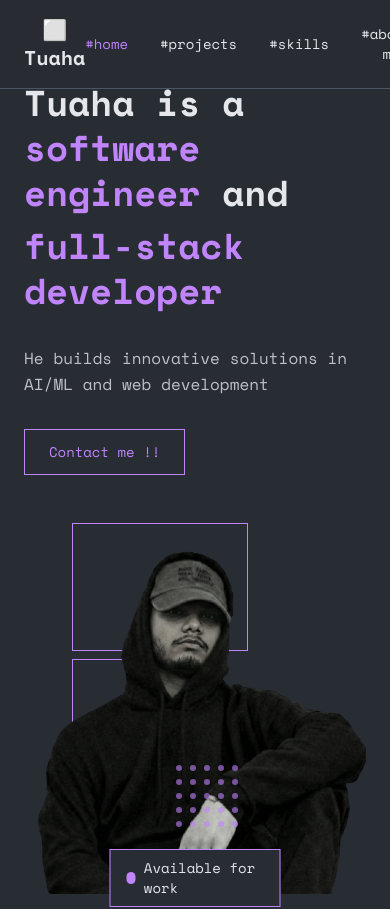
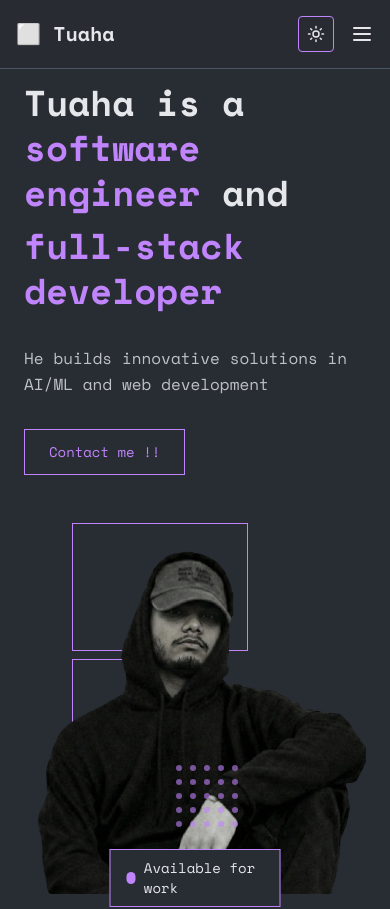
Before and after one commit to TUAHASHAIKH/Portfolio, a Next.js app: page / in a window 390 px wide. Shown: the top 909 px of the page. Built offline with nearby package versions, Linux system fonts and the light colour scheme.

Commit message:
Add responsive header with mobile menu and active section highlighting

```diff
--- a/components/header.tsx
+++ b/components/header.tsx
@@ -6,10 +6,12 @@ import { useEffect, useState } from 'react'
 
 export function Header() {
   const [activeSection, setActiveSection] = useState('home')
+  const [mobileMenuOpen, setMobileMenuOpen] = useState(false)
 
   const scrollToSection = (id: string) => {
     const element = document.getElementById(id)
     element?.scrollIntoView({ behavior: 'smooth' })
+    setMobileMenuOpen(false) // Close mobile menu after clicking
   }
 
   useEffect(() => {
@@ -51,15 +53,16 @@ export function Header() {
 
   return (
     <header className="fixed top-0 left-0 right-0 z-50 bg-background/80 backdrop-blur-sm border-b border-border">
-      <div className="max-w-6xl mx-auto px-6 py-4 flex items-center justify-between">
+      <div className="max-w-6xl mx-auto px-4 sm:px-6 py-4 flex items-center justify-between">
         <button
           onClick={() => scrollToSection('home')}
-          className="text-xl font-bold text-foreground hover:text-accent transition-colors"
+          className="text-xl font-bold text-foreground hover:text-accent transition-colors z-50"
         >
           ⬜ Tuaha
         </button>
 
-        <nav className="flex items-center gap-8">
+        {/* Desktop Navigation */}
+        <nav className="hidden md:flex items-center gap-8">
           <button
             onClick={() => scrollToSection('home')}
             className={`${
@@ -112,6 +115,106 @@ export function Header() {
           </button>
           <ThemeToggle />
         </nav>
+
+        {/* Mobile Menu Button */}
+        <div className="flex items-center gap-4 md:hidden">
+          <ThemeToggle />
+          <button
+            onClick={() => setMobileMenuOpen(!mobileMenuOpen)}
+            className="text-foreground hover:text-accent transition-colors z-50"
+            aria-label="Toggle menu"
+          >
+            {mobileMenuOpen ? (
+              <svg
+                xmlns="http://www.w3.org/2000/svg"
+                className="h-6 w-6"
+                fill="none"
+                viewBox="0 0 24 24"
+                stroke="currentColor"
+              >
+                <path
+                  strokeLinecap="round"
+                  strokeLinejoin="round"
+                  strokeWidth={2}
+                  d="M6 18L18 6M6 6l12 12"
+                />
+              </svg>
+            ) : (
+              <svg
+                xmlns="http://www.w3.org/2000/svg"
+                className="h-6 w-6"
+                fill="none"
+                viewBox="0 0 24 24"
+                stroke="currentColor"
+              >
+                <path
+                  strokeLinecap="round"
+                  strokeLinejoin="round"
+                  strokeWidth={2}
+                  d="M4 6h16M4 12h16M4 18h16"
+                />
+              </svg>
+            )}
+          </button>
+        </div>
+
+        {/* Mobile Navigation Menu */}
+        {mobileMenuOpen && (
+          <nav className="absolute top-full left-0 right-0 bg-background/95 backdrop-blur-sm border-b border-border md:hidden">
+            <div className="flex flex-col px-6 py-4 space-y-4">
+              <button
+                onClick={() => scrollToSection('home')}
+                className={`${
+                  activeSection === 'home'
+                    ? 'text-accent'
+                    : 'text-foreground hover:text-accent'
+                } transition-colors text-sm text-left`}
+              >
+                #home
+              </button>
+              <button
+                onClick={() => scrollToSection('projects')}
+                className={`${
+                  activeSection === 'projects'
+                    ? 'text-accent'
+                    : 'text-foreground hover:text-accent'
+                } transition-colors text-sm text-left`}
+              >
+                #projects
+              </button>
+              <button
+                onClick={() => scrollToSection('skills')}
+                className={`${
+                  activeSection === 'skills'
+                    ? 'text-accent'
+                    : 'text-foreground hover:text-accent'
+                } transition-colors text-sm text-left`}
+              >
+                #skills
+              </button>
+              <button
+                onClick={() => scrollToSection('about-me')}
+                className={`${
+                  activeSection === 'about-me'
+                    ? 'text-accent'
+                    : 'text-foreground hover:text-accent'
+                } transition-colors text-sm text-left`}
+              >
+                #about-me
+              </button>
+              <button
+                onClick={() => scrollToSection('contacts')}
+                className={`${
+                  activeSection === 'contacts'
+                    ? 'text-accent'
+                    : 'text-foreground hover:text-accent'
+                } transition-colors text-sm text-left`}
+              >
+                #contacts
+              </button>
+            </div>
+          </nav>
+        )}
       </div>
     </header>
   )
--- a/components/skills.tsx
+++ b/components/skills.tsx
@@ -28,7 +28,7 @@ export function Skills() {
         <div className="relative mb-12">
           <h2 className="text-3xl font-bold text-foreground inline-flex items-center gap-4">
             <span className="text-accent">#</span>skills
-            <div className="w-72 h-px bg-accent"></div>
+            <div className="w-32 sm:w-44 lg:w-64 h-px bg-accent"></div>
           </h2>
         </div>
 
```
